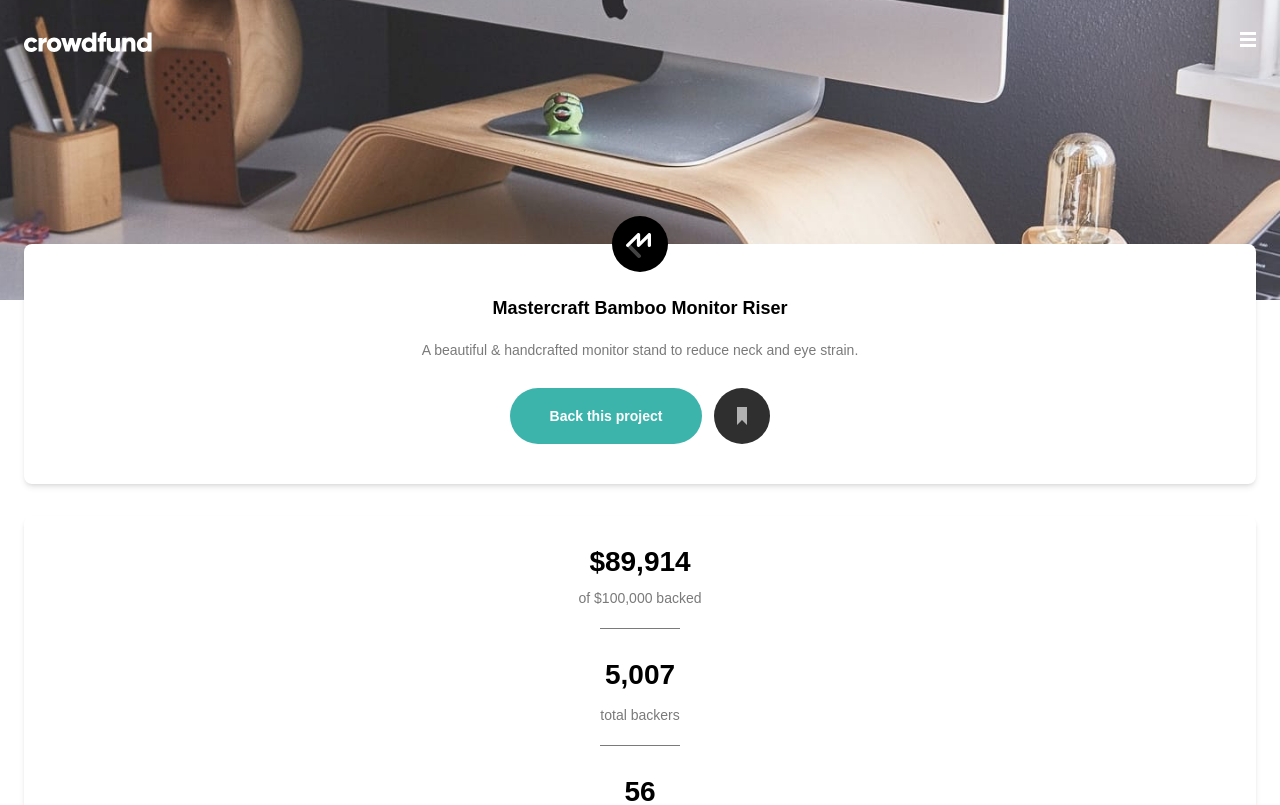
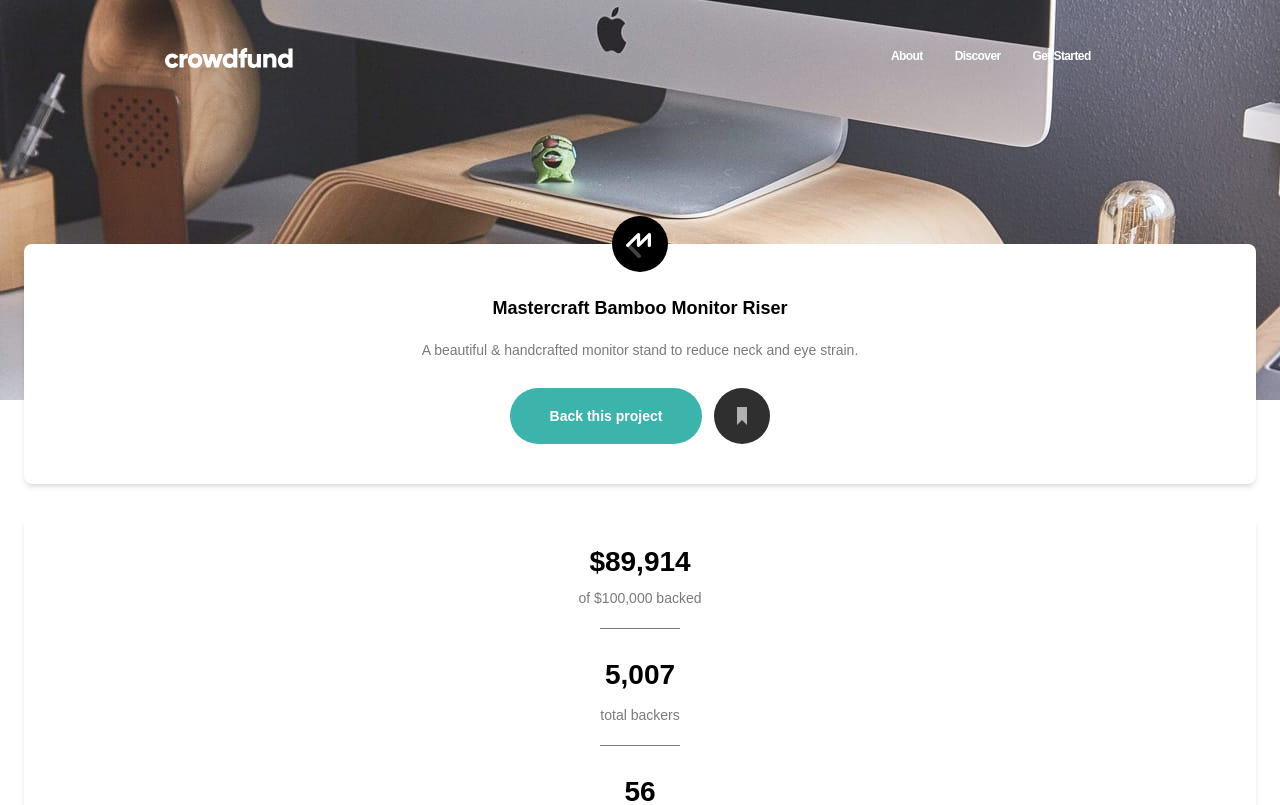
Before and after one commit to felipetn1989/crowdfunding-product-page-main, a plain HTML site: page src/index.html in a window 1280 px wide. Shown: the top 805 px of the page. Drawn offline with Linux system fonts and the light colour scheme.

Commit message:
started desktop design

```diff
--- a/src/index.html
+++ b/src/index.html
@@ -18,15 +18,15 @@
   </head>
 
   <body>
-    <header class="flex items-start justify-between h-[18.75rem] px-6 py-8">
+    <header class="flex items-start justify-between h-[18.75rem] px-6 py-8 lg:py-[3rem] lg:px-[10.3125rem] lg:h-[25rem]">
       <img src="../images/logo.svg" alt="Crowdfund logo" />
-      <img src="../images/icon-hamburger.svg" alt="Menu icon" />
-      <nav class="absolute hidden top-[5.5rem] left-2/4 translate-x-[-50%] bg-white text-black font-bold py-6 z-10 w-[20.5rem] rounded-lg">
+      <img class="lg:hidden" src="../images/icon-hamburger.svg" alt="Menu icon" />
+      <nav class="absolute hidden top-[5.5rem] left-2/4 translate-x-[-50%] bg-white text-black font-bold py-6 z-10 w-[20.5rem] rounded-lg lg:block lg:bg-[unset] lg:top-[unset]  lg:left-0 lg:relative lg:text-white lg:py-0 lg:translate-x-[6.5rem]">
         <!-- change hidden to block -->
-        <ul class="space-y-6 text-base tracking-tighter">
-          <li class="px-6 pb-5 border-b">About</li>
-          <li class="px-6 pb-6 border-b">Discover</li>
-          <li class="px-6">Get Started</li>
+        <ul class="space-y-6 text-base tracking-tighter lg:flex lg:gap-8 lg:space-y-[unset] lg:text-xs lg:font-bold">
+          <li class="px-6 pb-5 border-b lg:border-b-0 lg:px-0">About</li>
+          <li class="px-6 pb-6 border-b lg:border-b-0 lg:px-0">Discover</li>
+          <li class="px-6 lg:px-0">Get Started</li>
         </ul>
       </nav>
       <div
--- a/src/input.css
+++ b/src/input.css
@@ -21,7 +21,7 @@ body {
 }
 
 header {
-    background: url('../images/image-hero-desktop.jpg') no-repeat center center/cover;
+    background: url('../images/image-hero-mobile.jpg') no-repeat center center/cover;
 }
 
 .attribution {
@@ -31,3 +31,9 @@ header {
 .attribution a {
   color: hsl(228, 45%, 44%);
 }
+
+@media screen and (min-width:60em) {
+  header {
+    background-image: url(../images/image-hero-desktop.jpg);
+  }
+}
```
Also changed, not shown: dist/output.css.
